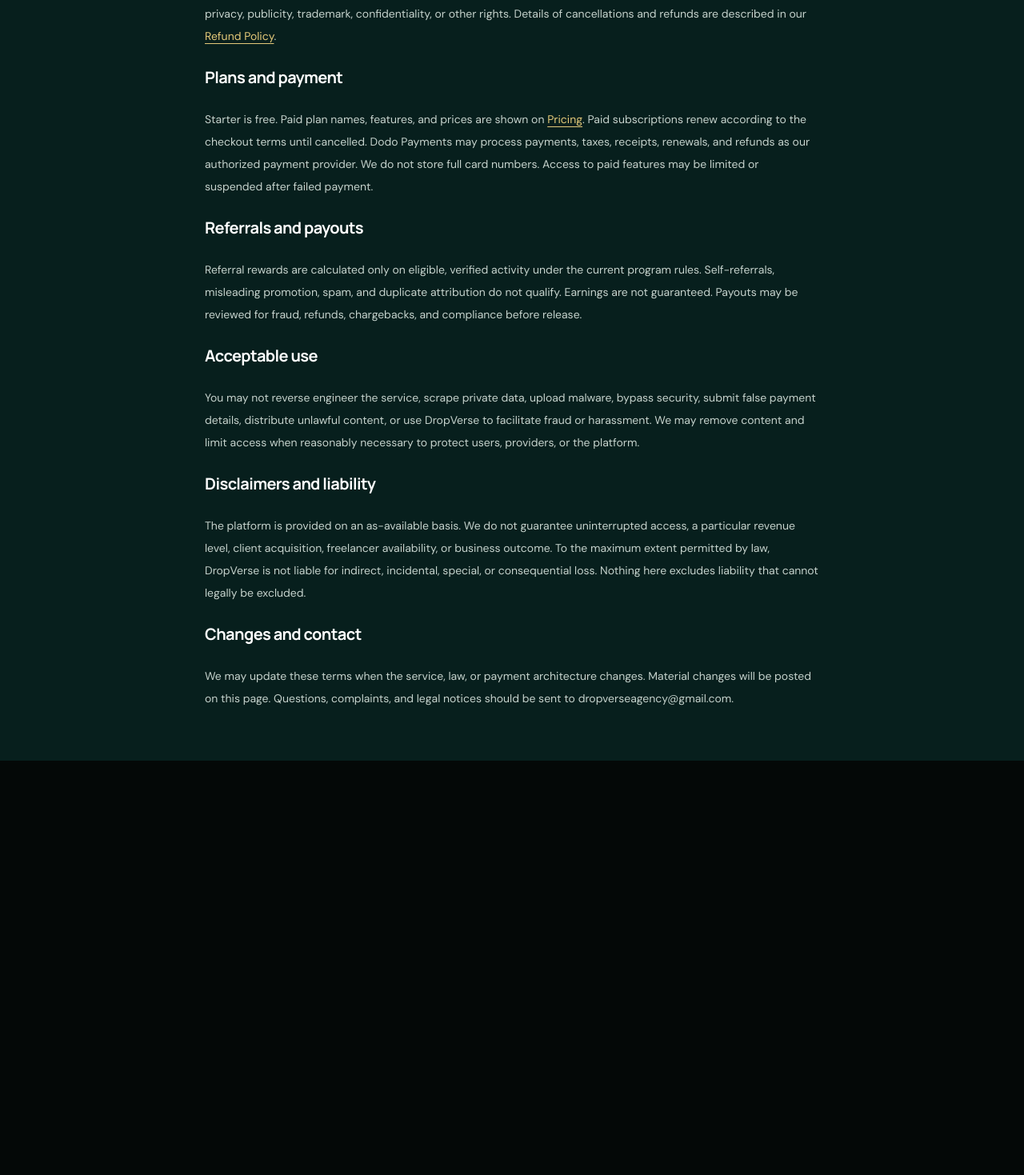
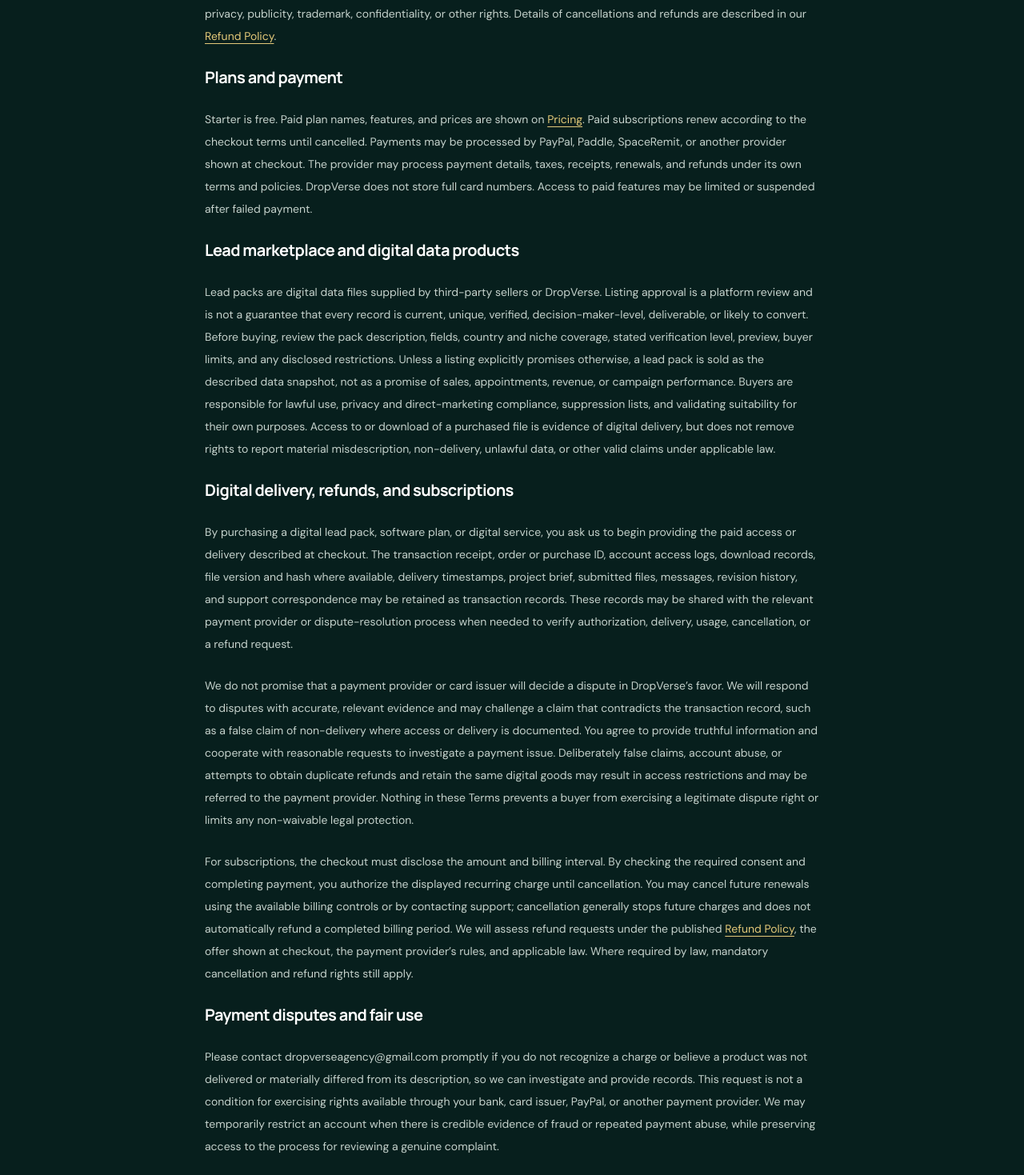
Before and after one commit to dropverseagency/dropverse, a Next.js app: page /terms in a window 1280 px wide. Shown: the part 1321-2790 px from the top of the page at 80% size. Before the commit the page ends 2272 px from the top, so only its background shows below. Built offline with nearby package versions, Linux system fonts and the light colour scheme.

Commit message:
Add digital goods, subscription consent, and payment dispute terms

```diff
--- a/app/terms/page.tsx
+++ b/app/terms/page.tsx
@@ -3,7 +3,7 @@ import Link from 'next/link'
 
 export const metadata: Metadata = {
   title: 'Terms of Service | DropVerse',
-  description: 'Terms for using the DropVerse B2B SaaS workspace platform, plans, software features, and project workflows.',
+  description: 'Terms for DropVerse subscriptions, digital services, lead packs, payments, delivery, refunds, and disputes.',
 }
 
 export default function TermsPage() {
@@ -12,7 +12,7 @@ export default function TermsPage() {
       <article className="mx-auto max-w-3xl">
         <Link href="/" className="text-sm font-semibold text-[#d8b45a] hover:text-[#f0d98b]">Back to DropVerse</Link>
         <h1 className="font-display mt-6 text-4xl font-extrabold text-white">Terms of Service</h1>
-        <p className="mt-3 text-sm text-[#849792]">Last updated 12 October 2026. Contact dropverseagency@gmail.com.</p>
+        <p className="mt-3 text-sm text-[#849792]">Last updated 23 October 2026. Contact dropverseagency@gmail.com.</p>
         <div className="mt-8 space-y-6 text-sm leading-7 text-[#c5d2cc]">
           <p>These Terms of Service govern your use of DropVerse, a B2B SaaS workspace that helps digital teams organize projects, client operations, reusable assets, software workflows, and team collaboration. By creating an account or using a paid feature, you agree to these terms.</p>
           <h2 className="font-display text-xl font-bold text-white">Eligibility and accounts</h2>
@@ -26,7 +26,15 @@ export default function TermsPage() {
           <h2 className="font-display text-xl font-bold text-white">Projects and digital workflows</h2>
           <p>Before ordering, review the service description, scope, price, delivery estimate, and required client materials. Digital deliverables may require revisions within the agreed scope. You must not use a deliverable to infringe copyright, privacy, publicity, trademark, confidentiality, or other rights. Details of cancellations and refunds are described in our <Link href="/refund" className="text-[#e4c979] underline underline-offset-4">Refund Policy</Link>.</p>
           <h2 className="font-display text-xl font-bold text-white">Plans and payment</h2>
-          <p>Starter is free. Paid plan names, features, and prices are shown on <Link href="/pricing" className="text-[#e4c979] underline underline-offset-4">Pricing</Link>. Paid subscriptions renew according to the checkout terms until cancelled. Dodo Payments may process payments, taxes, receipts, renewals, and refunds as our authorized payment provider. We do not store full card numbers. Access to paid features may be limited or suspended after failed payment.</p>
+          <p>Starter is free. Paid plan names, features, and prices are shown on <Link href="/pricing" className="text-[#e4c979] underline underline-offset-4">Pricing</Link>. Paid subscriptions renew according to the checkout terms until cancelled. Payments may be processed by PayPal, Paddle, SpaceRemit, or another provider shown at checkout. The provider may process payment details, taxes, receipts, renewals, and refunds under its own terms and policies. DropVerse does not store full card numbers. Access to paid features may be limited or suspended after failed payment.</p>
+          <h2 className="font-display text-xl font-bold text-white">Lead marketplace and digital data products</h2>
+          <p>Lead packs are digital data files supplied by third-party sellers or DropVerse. Listing approval is a platform review and is not a guarantee that every record is current, unique, verified, decision-maker-level, deliverable, or likely to convert. Before buying, review the pack description, fields, country and niche coverage, stated verification level, preview, buyer limits, and any disclosed restrictions. Unless a listing explicitly promises otherwise, a lead pack is sold as the described data snapshot, not as a promise of sales, appointments, revenue, or campaign performance. Buyers are responsible for lawful use, privacy and direct-marketing compliance, suppression lists, and validating suitability for their own purposes. Access to or download of a purchased file is evidence of digital delivery, but does not remove rights to report material misdescription, non-delivery, unlawful data, or other valid claims under applicable law.</p>
+          <h2 className="font-display text-xl font-bold text-white">Digital delivery, refunds, and subscriptions</h2>
+          <p>By purchasing a digital lead pack, software plan, or digital service, you ask us to begin providing the paid access or delivery described at checkout. The transaction receipt, order or purchase ID, account access logs, download records, file version and hash where available, delivery timestamps, project brief, submitted files, messages, revision history, and support correspondence may be retained as transaction records. These records may be shared with the relevant payment provider or dispute-resolution process when needed to verify authorization, delivery, usage, cancellation, or a refund request.</p>
+          <p>We do not promise that a payment provider or card issuer will decide a dispute in DropVerse’s favor. We will respond to disputes with accurate, relevant evidence and may challenge a claim that contradicts the transaction record, such as a false claim of non-delivery where access or delivery is documented. You agree to provide truthful information and cooperate with reasonable requests to investigate a payment issue. Deliberately false claims, account abuse, or attempts to obtain duplicate refunds and retain the same digital goods may result in access restrictions and may be referred to the payment provider. Nothing in these Terms prevents a buyer from exercising a legitimate dispute right or limits any non-waivable legal protection.</p>
+          <p>For subscriptions, the checkout must disclose the amount and billing interval. By checking the required consent and completing payment, you authorize the displayed recurring charge until cancellation. You may cancel future renewals using the available billing controls or by contacting support; cancellation generally stops future charges and does not automatically refund a completed billing period. We will assess refund requests under the published <Link href="/refund" className="text-[#e4c979] underline underline-offset-4">Refund Policy</Link>, the offer shown at checkout, the payment provider’s rules, and applicable law. Where required by law, mandatory cancellation and refund rights still apply.</p>
+          <h2 className="font-display text-xl font-bold text-white">Payment disputes and fair use</h2>
+          <p>Please contact dropverseagency@gmail.com promptly if you do not recognize a charge or believe a product was not delivered or materially differed from its description, so we can investigate and provide records. This request is not a condition for exercising rights available through your bank, card issuer, PayPal, or another payment provider. We may temporarily restrict an account when there is credible evidence of fraud or repeated payment abuse, while preserving access to the process for reviewing a genuine complaint.</p>
           <h2 className="font-display text-xl font-bold text-white">Referrals and payouts</h2>
           <p>Referral rewards are calculated only on eligible, verified activity under the current program rules. Self-referrals, misleading promotion, spam, and duplicate attribution do not qualify. Earnings are not guaranteed. Payouts may be reviewed for fraud, refunds, chargebacks, and compliance before release.</p>
           <h2 className="font-display text-xl font-bold text-white">Acceptable use</h2>
```
